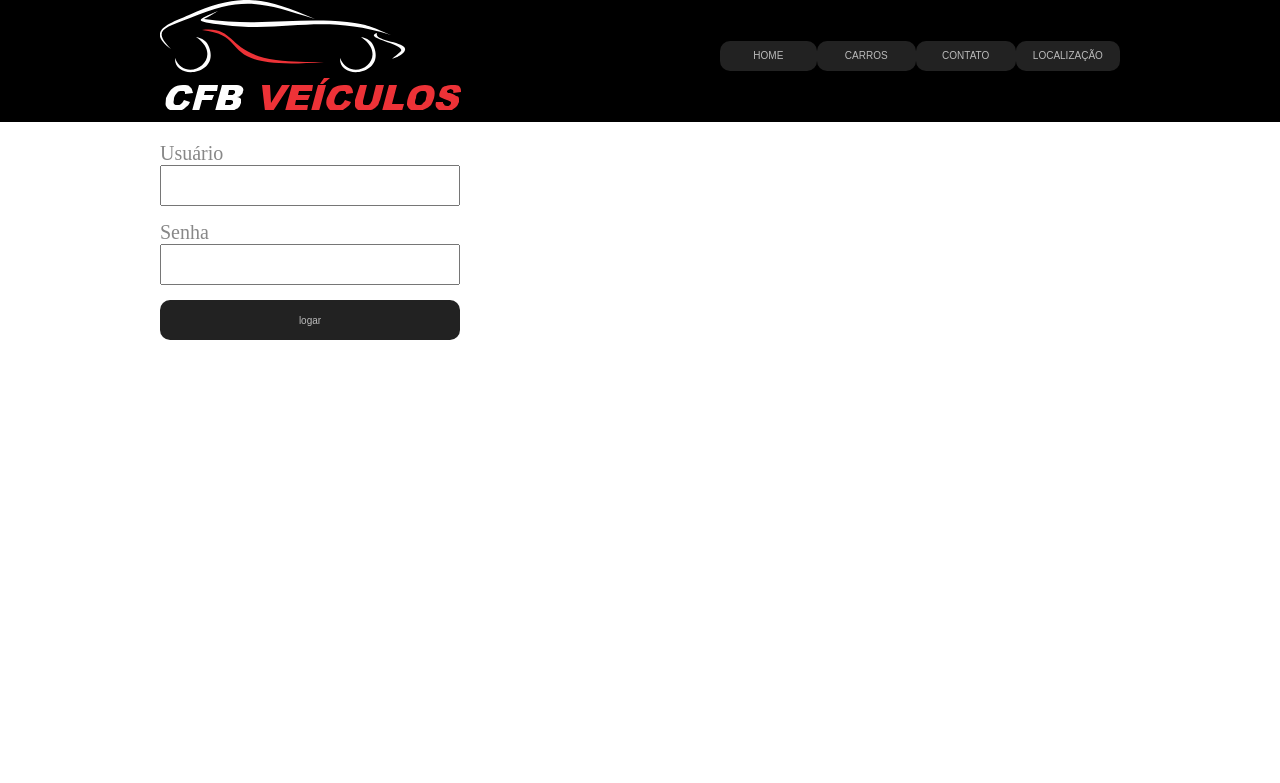
After one commit to paladino3/projetoSiteCompleto, a PHP site: page /login.php in a window 1280 px wide. The commit adds this page. Shown: the top 783 px of the page. Run offline with PHP 8.4, Linux system fonts and the light colour scheme.

Commit message:
inicio do projeto

```diff
--- /dev/null
+++ b/destaques.html
@@ -0,0 +1,3 @@
+<a class="destaques" href="#" target="_self" title="Mostar veículos"><img src="imgs/carros.png"></a>
+<a class="destaques" href="#" target="_self" title="Página de contatos"><img src="imgs/contato.png"></a>
+<a class="destaques" href="#" target="_self" title="Nossa localização"><img src="imgs/local.png"></a>
--- a/estilos.css
+++ b/estilos.css
@@ -92,3 +92,65 @@ label{
     margin: 0px 0px 10px 0px;
 
 }
+#destaques{
+    display: flex;
+    padding: 15px 0px;
+}
+.destaques{
+    margin: auto;
+    padding: 50px;
+    background-color: #000;
+    border-radius: 100%;
+}
+.destaques:hover{
+    background: #c22;
+}
+
+footer{
+    background: #222;
+    padding: 1px 20px;
+    margin:15px 0px 0px 0px;
+    color: #fff;
+    text-align: center;
+}
+footer a{
+    text-decoration: none;
+    color: #111;
+}
+#main{
+    padding-top: 20px;
+}
+#f_login input[type=text],input[type=password]{
+    display: block;
+    margin-bottom: 15px;
+    padding: 10px;
+    font-size: 15px;
+    color: #888;
+    width: 300px;
+}
+#f_login label{
+    font-size: 20px;
+    color: #888;
+}
+#f_login input[type=submit]{
+
+    text-decoration: none;
+    display: table-cell; /*forma de lita*/
+    margin: 0px;
+    width: 300px;
+    height: 40px;
+    background-color: #222;
+    padding: 1px 5px 1px 5px;
+    text-align: center;
+    vertical-align: middle;
+    border-radius: 10px;
+    color: #bbb;
+    font-family: Arial;
+    font-size: 10px;
+    cursor: pointer;
+    border: 0px;
+}
+#f_login input[type=submit]:hover{
+    background-color: #c22;
+    color: #fff;
+}
--- /dev/null
+++ b/login.php
@@ -0,0 +1,32 @@
+
+<html>
+    <head>
+        <meta charset="UTF-8">
+        <title>Carros & cia</title>
+        <link rel="stylesheet" href="estilos.css">
+
+    </head>
+    <body>
+        <header>
+        <?php
+        include 'topo.php';
+        ?>
+        </header>
+
+        <section id="main">
+            <form id="f_login" name="f_login" action="#" method="POST">
+
+                <label>Usuário</label>
+                <input type="text" name="f_user" title="user">
+                <label>Senha</label>
+                <input type="password" name="f_senha">
+                <input type="submit" value="logar" name="f_logar" title="pw">
+
+
+            </form>
+        </section>
+
+        </footer>
+
+    </body>
+</html>
--- /dev/null
+++ b/rodape.html
@@ -0,0 +1 @@
+<p><a href="login.php" target="_self">LOGAR</a>   Site desnvolvido por Wesley rolim simões</p>
```
Also changed, not shown: index.php (+10 -3 lines), imgs/carros.png (added), imgs/contato.png (added), imgs/local.png (added).
